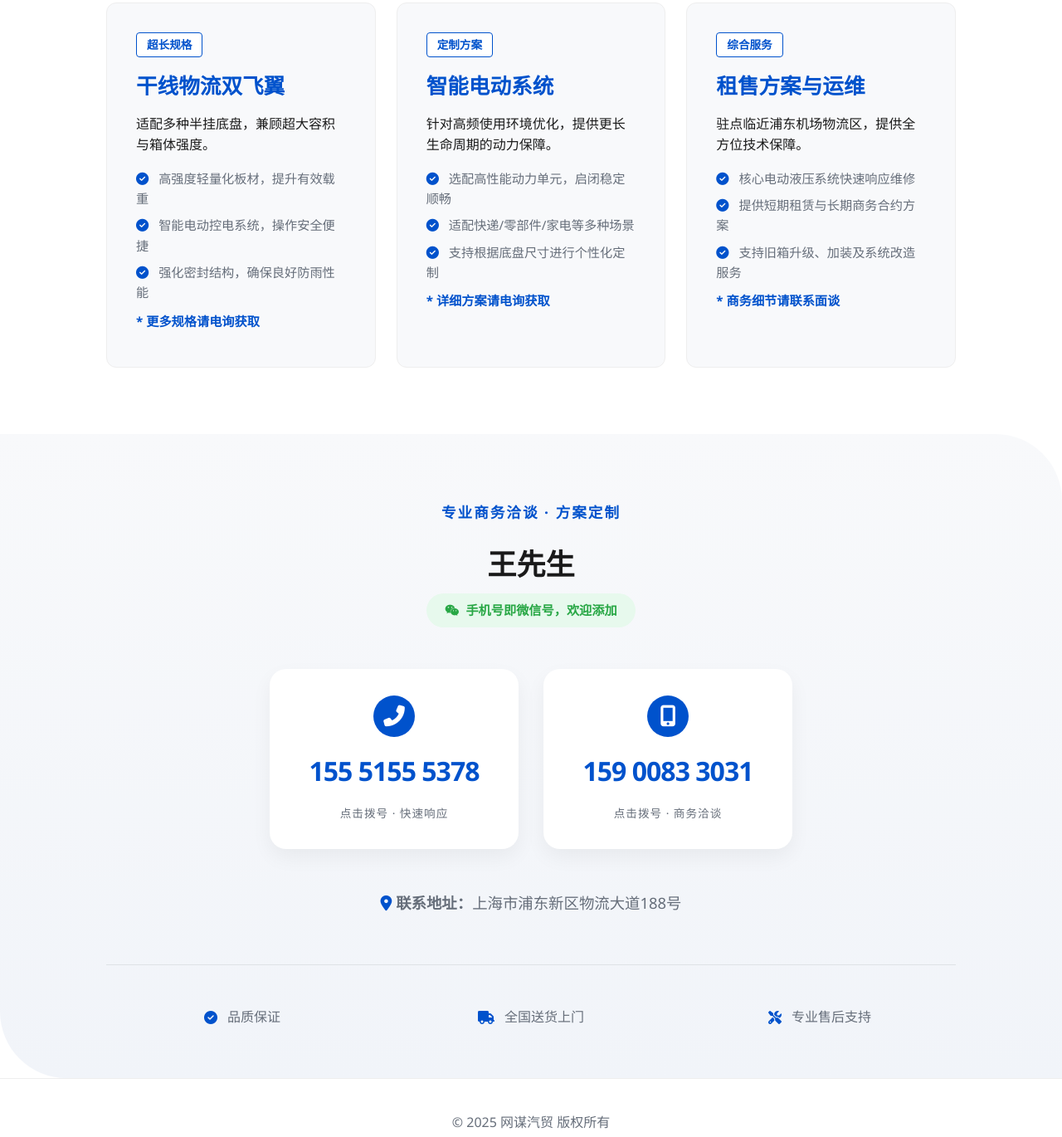
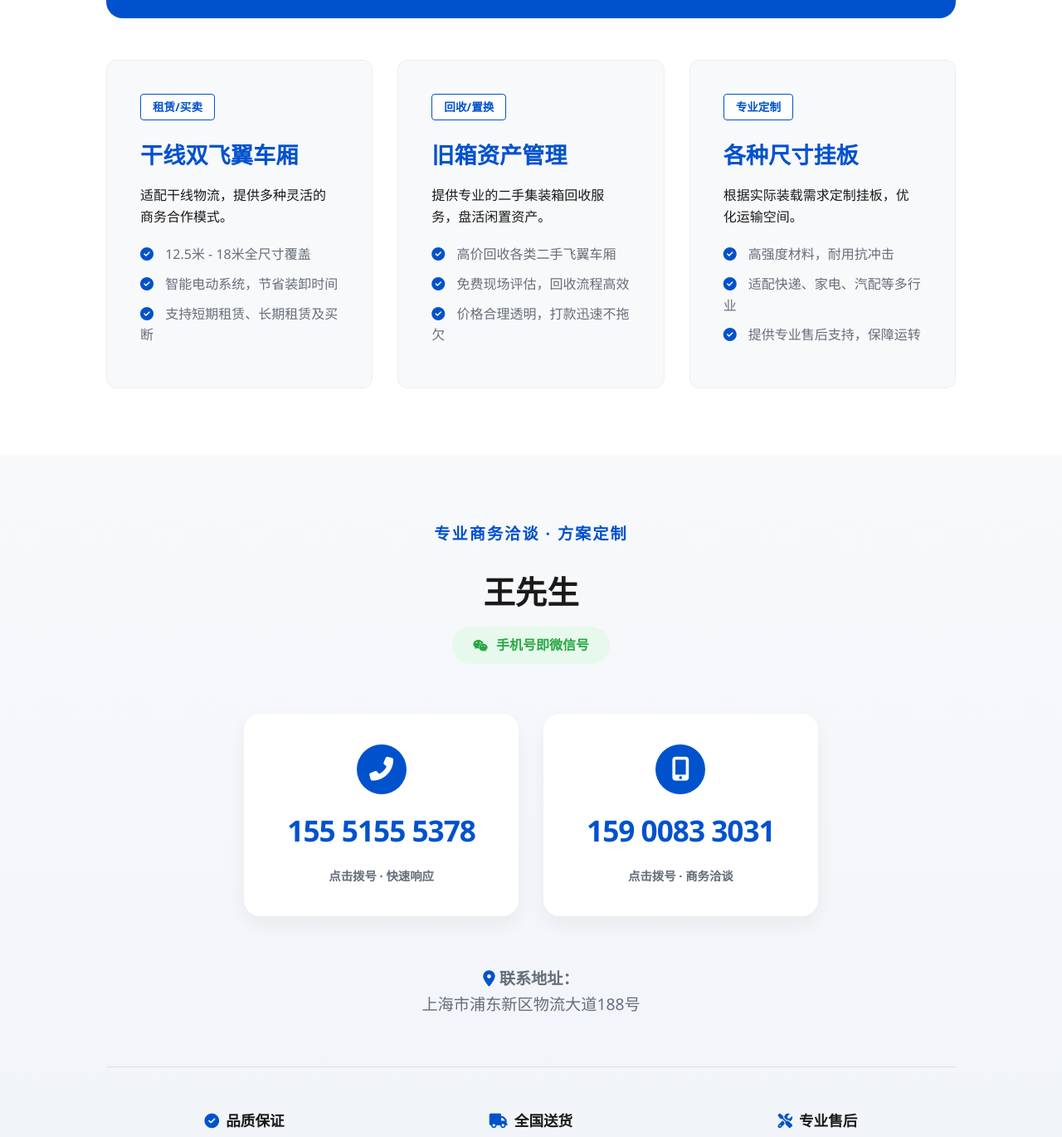
Before and after one commit to wangmouyun/wmqm.com, a plain HTML site: page index.html in a window 1280 px wide. Shown: the part 978-2348 px from the top of the page at 83% size. Drawn offline with Linux system fonts and the light colour scheme.

Commit message:
Update index.html

```diff
--- a/index.html
+++ b/index.html
@@ -3,7 +3,7 @@
 <head>
     <meta charset="UTF-8">
     <meta name="viewport" content="width=device-width, initial-scale=1.0, maximum-scale=1.0, user-scalable=no">
-    <title>网谋汽贸 | 飞翼门集装箱专业租售</title>
+    <title>网谋汽贸 | 集装箱专业租售与定制</title>
     <link rel="stylesheet" href="https://cdnjs.cloudflare.com/ajax/libs/font-awesome/6.4.0/css/all.min.css">
     <style>
         :root {
@@ -52,9 +52,20 @@
             align-items: center;
             gap: 50px;
         }
-        .hero-text { flex: 1; }
-        .hero-text h1 { font-size: 3.2rem; color: var(--main-blue); line-height: 1.2; margin-bottom: 20px; }
-        .hero-text p { font-size: 1.1rem; color: var(--tech-gray); margin-bottom: 30px; }
+        .hero-text { flex: 1.2; }
+        .hero-text h1 { font-size: 3.5rem; color: var(--main-blue); line-height: 1.2; margin-bottom: 20px; font-weight: 800; }
+        .hero-text h1 span { display: block; font-size: 1.8rem; color: var(--text-dark); margin-top: 10px; font-weight: 600; }
+
+        /* 主营文案无边框背景 */
+        .hero-text p {
+            font-size: 1.15rem;
+            color: var(--tech-gray);
+            margin-bottom: 30px;
+            padding: 0;
+            background: none;
+            border: none;
+        }
+
         .hero-badge {
             display: inline-block;
             background: var(--main-blue);
@@ -69,193 +80,143 @@
         .cta-btn {
             background: var(--main-blue);
             color: white;
-            padding: 14px 25px;
+            padding: 14px 28px;
             text-decoration: none;
             border-radius: 8px;
             font-weight: bold;
             transition: 0.3s;
-            font-size: 1rem;
+            font-size: 1.05rem;
             display: flex;
             align-items: center;
-            gap: 8px;
+            gap: 10px;
         }
         .cta-btn.alt { background: var(--deep-blue); }
         .cta-btn:hover { opacity: 0.9; transform: translateY(-2px); }
 
         /* --- 产品区块 --- */
         .container { padding: 80px 10%; }
-        .section-title { font-size: 2.2rem; margin-bottom: 40px; text-align: center; }
+        .section-title { font-size: 2.5rem; margin-bottom: 50px; text-align: center; }
         .section-title span { color: var(--main-blue); }
 
         .product-grid {
             display: grid;
             grid-template-columns: repeat(auto-fit, minmax(300px, 1fr));
-            gap: 25px;
+            gap: 30px;
         }
         .product-card {
             background: var(--bg-soft);
             border: 1px solid #eee;
             border-radius: 12px;
-            padding: 35px;
+            padding: 40px;
             transition: 0.3s;
         }
         .product-card:hover {
             background: white;
-            box-shadow: 0 10px 30px rgba(0,0,0,0.08);
+            box-shadow: 0 15px 35px rgba(0,0,0,0.08);
             border-color: var(--main-blue);
         }
-        .product-card h3 { font-size: 1.6rem; margin-bottom: 12px; color: var(--main-blue); }
+        .product-card h3 { font-size: 1.7rem; margin-bottom: 15px; color: var(--main-blue); }
         .size-tag {
             background: #fff;
             border: 1px solid var(--main-blue);
             color: var(--main-blue);
-            padding: 3px 12px;
+            padding: 4px 14px;
             border-radius: 4px;
             font-size: 0.85rem;
             font-weight: bold;
             display: inline-block;
-            margin-bottom: 15px;
+            margin-bottom: 20px;
         }
-        .product-card ul { list-style: none; margin-top: 15px; }
-        .product-card ul li { margin-bottom: 8px; color: var(--tech-gray); font-size: 0.95rem; }
-        .product-card ul li i { color: var(--main-blue); margin-right: 8px; }
+        .product-card ul { list-style: none; margin-top: 20px; }
+        .product-card ul li { margin-bottom: 10px; color: var(--tech-gray); font-size: 1rem; }
+        .product-card ul li i { color: var(--main-blue); margin-right: 10px; }
 
         /* --- 高亮横幅 --- */
         .highlight-banner {
             background: var(--main-blue);
             color: white;
-            padding: 40px 50px;
-            border-radius: 15px;
-            margin-bottom: 40px;
+            padding: 45px 60px;
+            border-radius: 20px;
+            margin-bottom: 50px;
             display: flex;
             justify-content: space-between;
             align-items: center;
             flex-wrap: wrap;
             gap: 30px;
         }
-        .highlight-banner h2 { font-size: 2rem; margin: 8px 0; }
-        .banner-phones { font-size: 1.5rem; font-weight: 800; line-height: 1.4; text-align: right; }
-        .banner-label { font-size: 0.9rem; font-weight: normal; opacity: 0.85; margin-bottom: 5px; display: block; }
+        .highlight-banner h2 { font-size: 2.2rem; margin: 10px 0; }
+        .banner-phones { font-size: 1.6rem; font-weight: 800; line-height: 1.4; text-align: right; }
+        .banner-label { font-size: 0.95rem; font-weight: normal; opacity: 0.9; margin-bottom: 8px; display: block; }
 
-        /* --- 联系区 (大间距呼吸感重构) --- */
+        /* --- 联系区 (无圆角) --- */
         .contact-section {
             background: linear-gradient(to bottom, #f8f9fb, #f1f4f9);
             padding: 80px 10% 60px;
             text-align: center;
-            border-radius: 0 80px 0 80px;
+            border-radius: 0;
         }
         .person-info { margin-bottom: 40px; }
-        .manager-name {
-            font-size: 2.2rem;
-            font-weight: 800;
-            color: var(--text-dark);
-            display: block;
-            margin-bottom: 8px;
+        .manager-name { font-size: 2.4rem; font-weight: 800; color: var(--text-dark); display: block; margin-bottom: 10px; }
+        .manager-title { color: var(--main-blue); font-weight: 600; font-size: 1.2rem; letter-spacing: 2px; text-transform: uppercase; display: block; margin-bottom: 25px; }
+        .wechat-hint { display: inline-flex; align-items: center; gap: 10px; background: #e7f9ed; color: var(--wechat-green); padding: 10px 25px; border-radius: 50px; font-size: 1rem; font-weight: bold; }
+
+        .contact-grid { display: flex; justify-content: center; gap: 30px; flex-wrap: wrap; margin: 60px 0; }
+        .phone-card {
+            background: white; padding: 35px 50px; border-radius: 20px; text-decoration: none; display: flex; flex-direction: column; align-items: center; gap: 15px; box-shadow: 0 10px 25px rgba(0,0,0,0.05); transition: 0.3s; border: 2px solid transparent; min-width: 320px;
         }
-        .manager-title {
-            color: var(--main-blue);
-            font-weight: 600;
-            font-size: 1.1rem;
-            letter-spacing: 2px;
-            text-transform: uppercase;
-            display: block;
-            margin-bottom: 20px;
-        }
-        .wechat-hint {
-            display: inline-flex;
-            align-items: center;
-            gap: 8px;
-            background: #e7f9ed;
-            color: var(--wechat-green);
-            padding: 8px 22px;
-            border-radius: 50px;
-            font-size: 0.95rem;
-            font-weight: bold;
-        }
-        .contact-grid {
+        .phone-card:hover { border-color: var(--main-blue); transform: translateY(-10px); box-shadow: 0 20px 40px rgba(0, 82, 204, 0.12); }
+        .phone-card i { font-size: 1.8rem; color: white; background: var(--main-blue); width: 60px; height: 60px; display: flex; align-items: center; justify-content: center; border-radius: 50%; }
+        .phone-num { font-size: 2.2rem; font-weight: 800; color: var(--main-blue); letter-spacing: -1px; }
+        .tap-to-call { font-size: 0.9rem; color: var(--tech-gray); font-weight: 600; }
+
+        .address-info { font-size: 1.2rem; color: var(--tech-gray); margin-top: 30px; }
+
+        /* 底部服务承诺并排控制 */
+        .service-promise {
             display: flex;
-            justify-content: center;
-            gap: 30px; /* 大间距 */
-            flex-wrap: wrap;
-            margin: 50px 0;
-        }
-        .phone-card {
-            background: white;
-            padding: 30px 45px;
-            border-radius: 20px;
-            text-decoration: none;
-            display: flex;
-            flex-direction: column;
-            align-items: center;
-            gap: 15px;
-            box-shadow: 0 10px 25px rgba(0,0,0,0.05);
-            transition: all 0.3s cubic-bezier(0.175, 0.885, 0.32, 1.275);
-            border: 2px solid transparent;
-            min-width: 300px;
-        }
-        .phone-card:hover {
-            border-color: var(--main-blue);
-            transform: translateY(-10px);
-            box-shadow: 0 20px 40px rgba(0, 82, 204, 0.12);
-        }
-        .phone-card i {
-            font-size: 1.6rem;
-            color: white;
-            background: var(--main-blue);
-            width: 50px;
-            height: 50px;
-            display: flex;
-            align-items: center;
-            justify-content: center;
-            border-radius: 50%;
-        }
-        .phone-num {
-            font-size: 2rem;
-            font-weight: 800;
-            color: var(--main-blue);
-            letter-spacing: -1px;
-        }
-        .tap-to-call {
-            font-size: 0.85rem;
-            color: var(--tech-gray);
-            letter-spacing: 1px;
-        }
-        .address-info { font-size: 1.15rem; color: var(--tech-gray); margin-top: 30px; }
-
-        .service-promise {
-            display: grid;
-            grid-template-columns: repeat(auto-fit, minmax(200px, 1fr));
-            gap: 20px;
+            justify-content: space-around;
+            gap: 10px;
             margin-top: 60px;
             border-top: 1px solid #dee2e6;
             padding-top: 50px;
+            flex-wrap: nowrap; /* 核心修改：禁止折行 */
         }
-        .promise-item {
-            font-size: 1rem;
-            color: var(--tech-gray);
-            display: flex;
-            align-items: center;
-            justify-content: center;
-            gap: 12px;
-        }
+        .promise-item { font-size: 1.1rem; color: var(--text-dark); display: flex; align-items: center; justify-content: center; gap: 8px; font-weight: 600; white-space: nowrap; }
 
-        footer { padding: 40px 10%; text-align: center; color: var(--tech-gray); border-top: 1px solid #eee; }
+        footer { padding: 50px 10%; text-align: center; color: var(--tech-gray); border-top: 1px solid #eee; }
 
-        /* --- 移动端优化 --- */
+        /* --- 移动端专用样式调整 --- */
         @media (max-width: 768px) {
             nav { padding: 12px 5%; }
-            .hero { padding: 40px 5%; flex-direction: column; text-align: center; gap: 30px; }
-            .hero-text h1 { font-size: 2.2rem; }
+            .hero { padding: 50px 5%; flex-direction: column; text-align: center; gap: 30px; }
+            .hero-text h1 { font-size: 2.2rem; } /* 缩小手机端标题防止折行杂乱 */
+            .hero-text h1 span { font-size: 1.2rem; }
+            .hero-text p { font-size: 1rem; padding: 0 10px; }
+
             .cta-group { justify-content: center; gap: 10px; }
-            .cta-btn { width: 100%; justify-content: center; }
+            .cta-btn { width: 100%; justify-content: center; padding: 12px; font-size: 1rem; }
+
             .container { padding: 40px 5%; }
-            .section-title { font-size: 1.8rem; }
-            .highlight-banner { padding: 30px 20px; text-align: center; }
-            .highlight-banner div { width: 100%; text-align: center !important; }
-            .banner-phones { text-align: center; margin-top: 10px; font-size: 1.3rem; }
-            .phone-card { min-width: 100%; padding: 25px; }
-            .phone-num { font-size: 1.7rem; }
-            .contact-section { padding: 50px 5%; }
+            .section-title { font-size: 1.8rem; margin-bottom: 30px; }
+
+            .highlight-banner { padding: 30px 20px; text-align: center; border-radius: 12px; }
+            .highlight-banner h2 { font-size: 1.5rem; }
+            .banner-phones { text-align: center; width: 100%; font-size: 1.3rem; margin-top: 10px; }
+
+            .product-card { padding: 25px 20px; }
+            .product-card h3 { font-size: 1.4rem; }
+
+            .phone-card { min-width: 100%; padding: 25px 15px; border-radius: 12px; }
+            .phone-num { font-size: 1.6rem; }
+
+            /* 移动端强制三项并排布局微调 */
+            .service-promise { padding-top: 30px; gap: 5px; }
+            .promise-item {
+                font-size: 0.75rem; /* 减小字号确保在窄屏并排 */
+                flex-direction: column; /* 图标文字上下排，更省空间 */
+                gap: 5px;
+            }
+            .promise-item i { font-size: 1.2rem; }
         }
     </style>
 </head>
@@ -275,15 +236,15 @@
     <section class="hero">
         <div class="hero-text">
             <span class="hero-badge"><i class="fas fa-map-marker-alt"></i> 上海市浦东新区物流大道188号</span>
-            <h1>飞翼门集装箱<br>租售与定制专家</h1>
-            <p>主营全系列飞翼门集装箱，涵盖12.5米-18米电动双飞翼及各型规格。提供灵活的租售方案及专业定制服务。</p>
+            <h1>定制专家<span>电动飞翼车厢  物流快递厢 挂板</span></h1>
+            <p>主营业务  （12.5米-18米电动双飞翼车厢 物流快递厢 各种尺寸挂板  租赁、买卖、回收、置换  ）秉承为客户提供优质的租赁方案及专业定制服务！</p>
             <div class="cta-group">
                 <a href="tel:15551555378" class="cta-btn"><i class="fas fa-phone-alt"></i> 155 5155 5378</a>
                 <a href="tel:15900833031" class="cta-btn alt"><i class="fas fa-phone-alt"></i> 159 0083 3031</a>
             </div>
         </div>
         <div style="flex:1; text-align:center;">
-            <i class="fas fa-truck-moving" style="font-size: 160px; color: #d0deee;"></i>
+            <i class="fas fa-truck-moving" style="font-size: 150px; color: #d0deee;"></i>
         </div>
     </section>
 
@@ -292,7 +253,7 @@
 
         <div class="highlight-banner">
             <div>
-                <span style="text-transform: uppercase; font-weight: bold; letter-spacing: 1px; font-size: 0.85rem;">FLAGSHIP SERIES</span>
+                <span style="text-transform: uppercase; font-weight: bold; letter-spacing: 1px; font-size: 0.8rem;">FLAGSHIP SERIES</span>
                 <h2>12.5米 - 18米 电动双飞翼</h2>
                 <p>专为超长货物及高频装卸设计，电动双侧同步开启。</p>
             </div>
@@ -305,38 +266,35 @@
 
         <div class="product-grid">
             <div class="product-card">
-                <span class="size-tag">超长规格</span>
-                <h3>干线物流双飞翼</h3>
-                <p>适配多种半挂底盘，兼顾超大容积与箱体强度。</p>
+                <span class="size-tag">租赁/买卖</span>
+                <h3>干线双飞翼车厢</h3>
+                <p>适配干线物流，提供多种灵活的商务合作模式。</p>
                 <ul>
-                    <li><i class="fas fa-check-circle"></i> 高强度轻量化板材，提升有效载重</li>
-                    <li><i class="fas fa-check-circle"></i> 智能电动控电系统，操作安全便捷</li>
-                    <li><i class="fas fa-check-circle"></i> 强化密封结构，确保良好防雨性能</li>
-                    <li style="margin-top:10px; color:var(--main-blue); font-weight:bold;">* 更多规格请电询获取</li>
+                    <li><i class="fas fa-check-circle"></i> 12.5米 - 18米全尺寸覆盖</li>
+                    <li><i class="fas fa-check-circle"></i> 智能电动系统，节省装卸时间</li>
+                    <li><i class="fas fa-check-circle"></i> 支持短期租赁、长期租赁及买断</li>
                 </ul>
             </div>
 
             <div class="product-card">
-                <span class="size-tag">定制方案</span>
-                <h3>智能电动系统</h3>
-                <p>针对高频使用环境优化，提供更长生命周期的动力保障。</p>
+                <span class="size-tag">回收/置换</span>
+                <h3>旧箱资产管理</h3>
+                <p>提供专业的二手集装箱回收服务，盘活闲置资产。</p>
                 <ul>
-                    <li><i class="fas fa-check-circle"></i> 选配高性能动力单元，启闭稳定顺畅</li>
-                    <li><i class="fas fa-check-circle"></i> 适配快递/零部件/家电等多种场景</li>
-                    <li><i class="fas fa-check-circle"></i> 支持根据底盘尺寸进行个性化定制</li>
-                    <li style="margin-top:10px; color:var(--main-blue); font-weight:bold;">* 详细方案请电询获取</li>
+                    <li><i class="fas fa-check-circle"></i> 高价回收各类二手飞翼车厢</li>
+                    <li><i class="fas fa-check-circle"></i> 免费现场评估，回收流程高效</li>
+                    <li><i class="fas fa-check-circle"></i> 价格合理透明，打款迅速不拖欠</li>
                 </ul>
             </div>
 
             <div class="product-card">
-                <span class="size-tag">综合服务</span>
-                <h3>租售方案与运维</h3>
-                <p>驻点临近浦东机场物流区，提供全方位技术保障。</p>
+                <span class="size-tag">专业定制</span>
+                <h3>各种尺寸挂板</h3>
+                <p>根据实际装载需求定制挂板，优化运输空间。</p>
                 <ul>
-                    <li><i class="fas fa-check-circle"></i> 核心电动液压系统快速响应维修</li>
-                    <li><i class="fas fa-check-circle"></i> 提供短期租赁与长期商务合约方案</li>
-                    <li><i class="fas fa-check-circle"></i> 支持旧箱升级、加装及系统改造服务</li>
-                    <li style="margin-top:10px; color:var(--main-blue); font-weight:bold;">* 商务细节请联系面谈</li>
+                    <li><i class="fas fa-check-circle"></i> 高强度材料，耐用抗冲击</li>
+                    <li><i class="fas fa-check-circle"></i> 适配快递、家电、汽配等多行业</li>
+                    <li><i class="fas fa-check-circle"></i> 提供专业售后支持，保障运转</li>
                 </ul>
             </div>
         </div>
@@ -347,7 +305,7 @@
             <span class="manager-title">专业商务洽谈 · 方案定制</span>
             <span class="manager-name">王先生</span>
             <div class="wechat-hint">
-                <i class="fab fa-weixin"></i> 手机号即微信号，欢迎添加
+                <i class="fab fa-weixin"></i> 手机号即微信号
             </div>
         </div>
 
@@ -366,19 +324,19 @@
 
         <div class="address-info">
             <i class="fas fa-map-marker-alt" style="color: var(--main-blue);"></i>
-            <strong>联系地址：</strong>上海市浦东新区物流大道188号
+            <strong>联系地址：</strong><br>上海市浦东新区物流大道188号
         </div>
 
         <div class="service-promise">
             <div class="promise-item"><i class="fas fa-check-circle" style="color:var(--main-blue)"></i> 品质保证</div>
-            <div class="promise-item"><i class="fas fa-truck" style="color:var(--main-blue)"></i> 全国送货上门</div>
-            <div class="promise-item"><i class="fas fa-tools" style="color:var(--main-blue)"></i> 专业售后支持</div>
+            <div class="promise-item"><i class="fas fa-truck" style="color:var(--main-blue)"></i> 全国送货</div>
+            <div class="promise-item"><i class="fas fa-tools" style="color:var(--main-blue)"></i> 专业售后</div>
         </div>
     </section>
 
     <footer>
         <p>&copy; <span id="year"></span> 网谋汽贸 版权所有</p>
-        <p style="margin-top: 8px; font-size: 0.8rem;">集装箱租售·定制专业服务商</p>
+        <p style="margin-top: 10px; font-size: 0.85rem; letter-spacing: 1px;">集装箱租售·定制专业服务商</p>
     </footer>
 
     <script>
```
